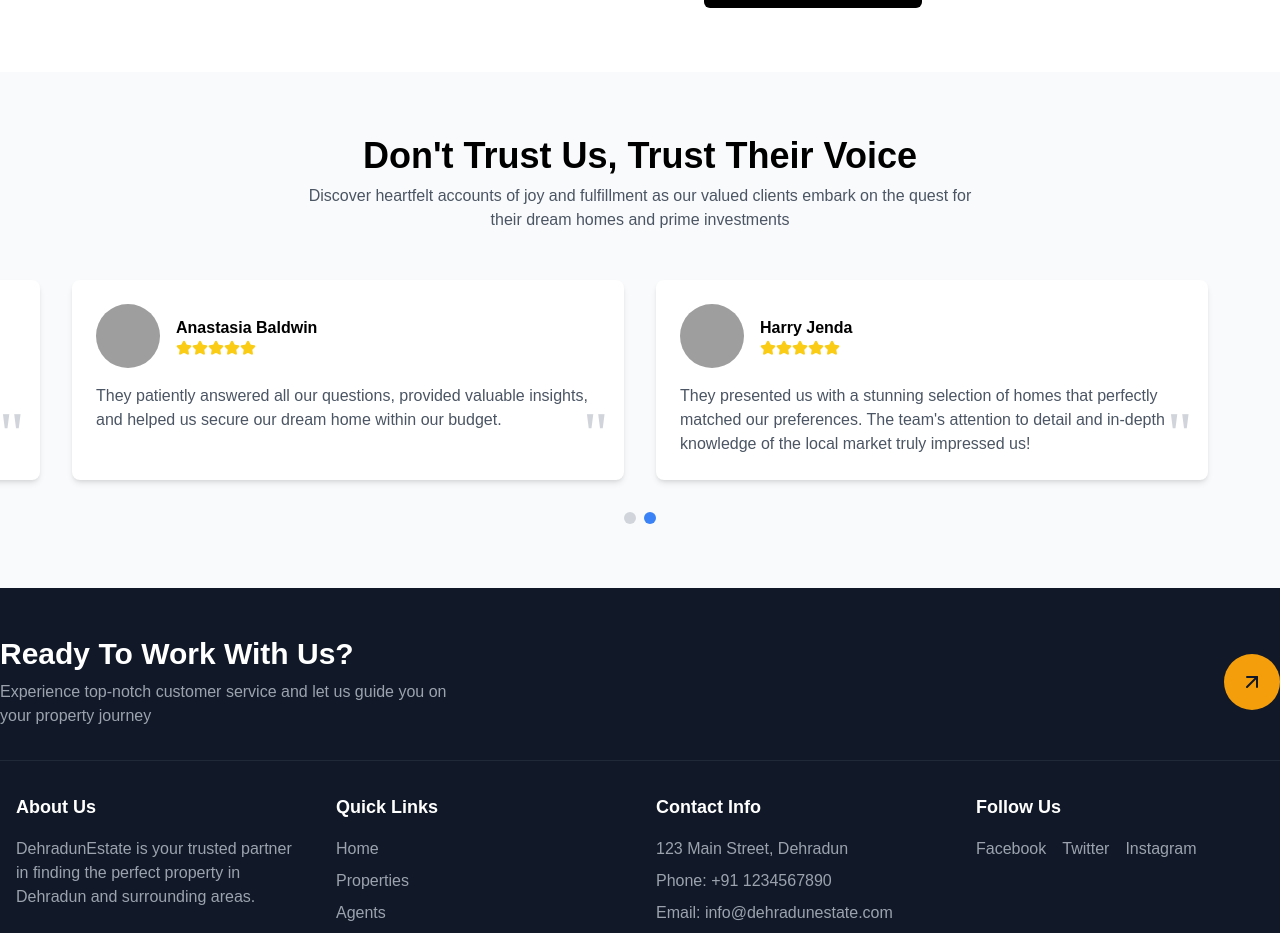
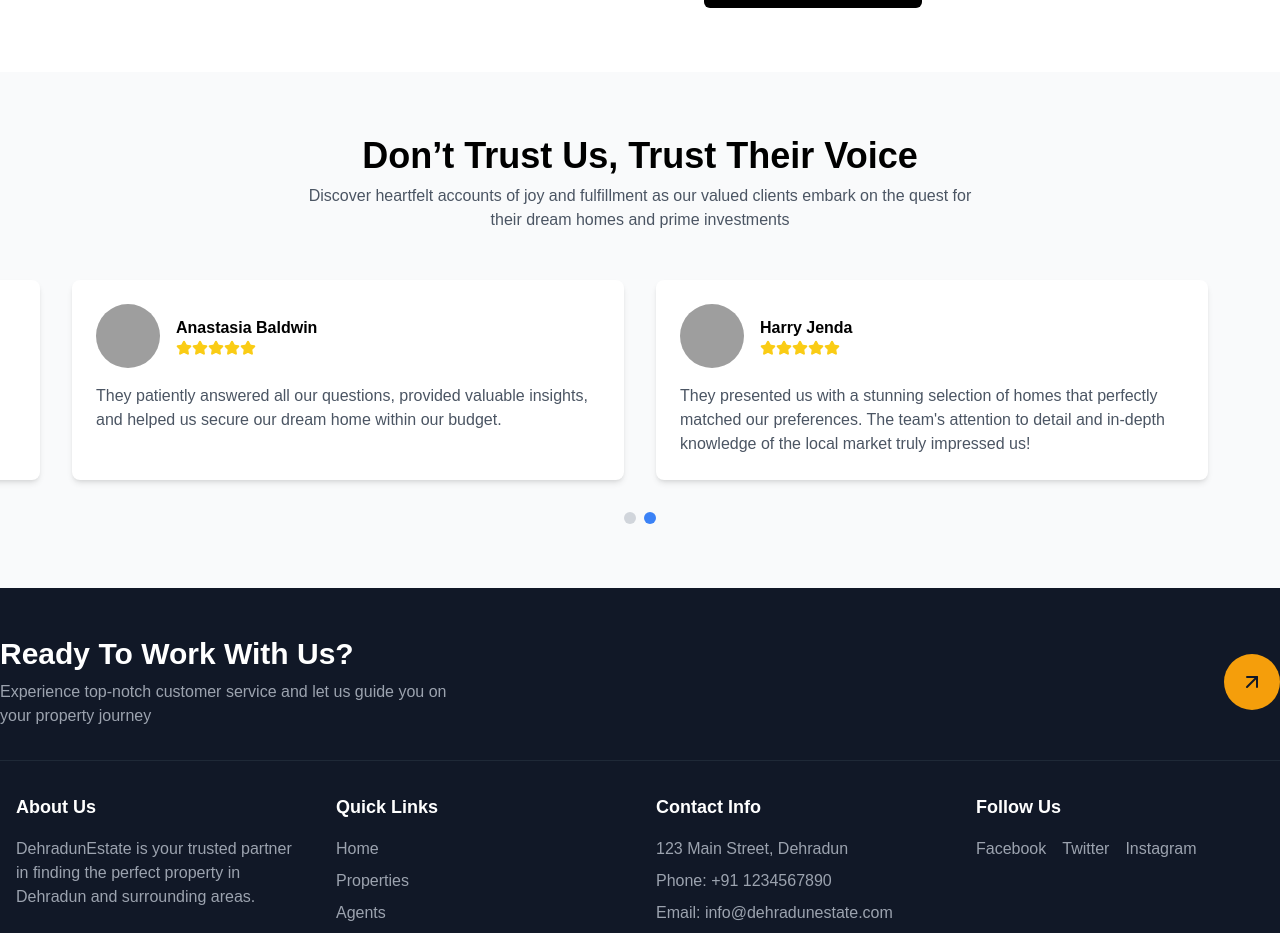
Before and after one commit to Yash8077/landmarkrealestate, a Next.js app: page /landing in a window 1280 px wide. Shown: the part 1420-2353 px from the top of the page. Built offline with nearby package versions, Linux system fonts and the light colour scheme; grey boxes are pictures that could not be loaded.

Commit message:
chore: Update text formatting in about, faq, and terms pages

```diff
--- a/src/app/about/page.tsx
+++ b/src/app/about/page.tsx
@@ -90,12 +90,12 @@ export default function AboutUs() {
             >
               <p className="text-lg md:text-xl leading-relaxed">
                 Welcome to our premier real estate agency! With over two decades of experience in the property market,
-                we&apos;ve established ourselves as a trusted name in helping clients find their dream homes and make smart
+                we&rsquo;ve established ourselves as a trusted name in helping clients find their dream homes and make smart
                 investments.
               </p>
               <p className="text-lg md:text-xl leading-relaxed">
                 Our team of expert agents combines in-depth local knowledge with cutting-edge market analysis to provide
-                unparalleled service. Whether you&apos;re buying, selling, or investing, we&apos;re here to guide you through every
+                unparalleled service. Whether you&rsquo;re buying, selling, or investing, we&rsquo;re here to guide you through every
                 step of your real estate journey.
               </p>
             </motion.div>
--- a/src/app/faq/page.tsx
+++ b/src/app/faq/page.tsx
@@ -87,7 +87,7 @@ export default function FAQ() {
 
           <div className="p-6 bg-gray-50">
             <p className="text-sm text-gray-600 text-center">
-              Can&apos;t find the answer you&apos;re looking for? Contact us at{""}
+              Can&rsquo;t find the answer you&rsquo;re looking for? Contact us at{""}
               <a href="mailto:info@landmarkrealestate.com" className="text-blue-600 hover:underline">
                 info@landmarkrealestate.com
               </a>{""}
--- a/src/app/terms/page.tsx
+++ b/src/app/terms/page.tsx
@@ -40,7 +40,7 @@ export default function TermsOfService() {
       title: 'Use of Service',
       content: (
         <div className="space-y-4">
-          <p>You agree to use our real estate services only for lawful purposes and in a way that does not infringe the rights of, restrict or inhibit anyone else&apos;s use and enjoyment of the website and services.</p>
+          <p>You agree to use our real estate services only for lawful purposes and in a way that does not infringe the rights of, restrict or inhibit anyone else&rsquo;s use and enjoyment of the website and services.</p>
           <p>Prohibited activities include, but are not limited to:</p>
           <ul className="list-disc pl-6 space-y-2">
             <li>Providing false or misleading information about properties or transactions</li>
--- a/src/components/testimonials.jsx
+++ b/src/components/testimonials.tsx
@@ -43,7 +43,7 @@ export default function Testimonials() {
   return (
     <section className="py-16 bg-gray-50 overflow-hidden px-10">
       <div className="container mx-auto px-4">
-        <h2 className="text-4xl font-bold text-center mb-2">Don't Trust Us, Trust Their Voice</h2>
+        <h2 className="text-4xl font-bold text-center mb-2">Don&rsquo;t Trust Us, Trust Their Voice</h2>
         <p className="text-center text-gray-600 mb-12 max-w-2xl mx-auto">
           Discover heartfelt accounts of joy and fulfillment as our valued clients embark on
           the quest for their dream homes and prime investments
@@ -72,7 +72,7 @@ export default function Testimonials() {
                     </div>
                   </div>
                   <p className="text-gray-600">{testimonial.quote}</p>
-                  <div className="absolute bottom-4 right-4 text-gray-300 text-6xl font-serif">"</div>
+                  <div className="absolute bottom-4 right-4 text-gray-300 text-6xl font-serif"></div>
                 </div>
               </div>
             ))}
```
